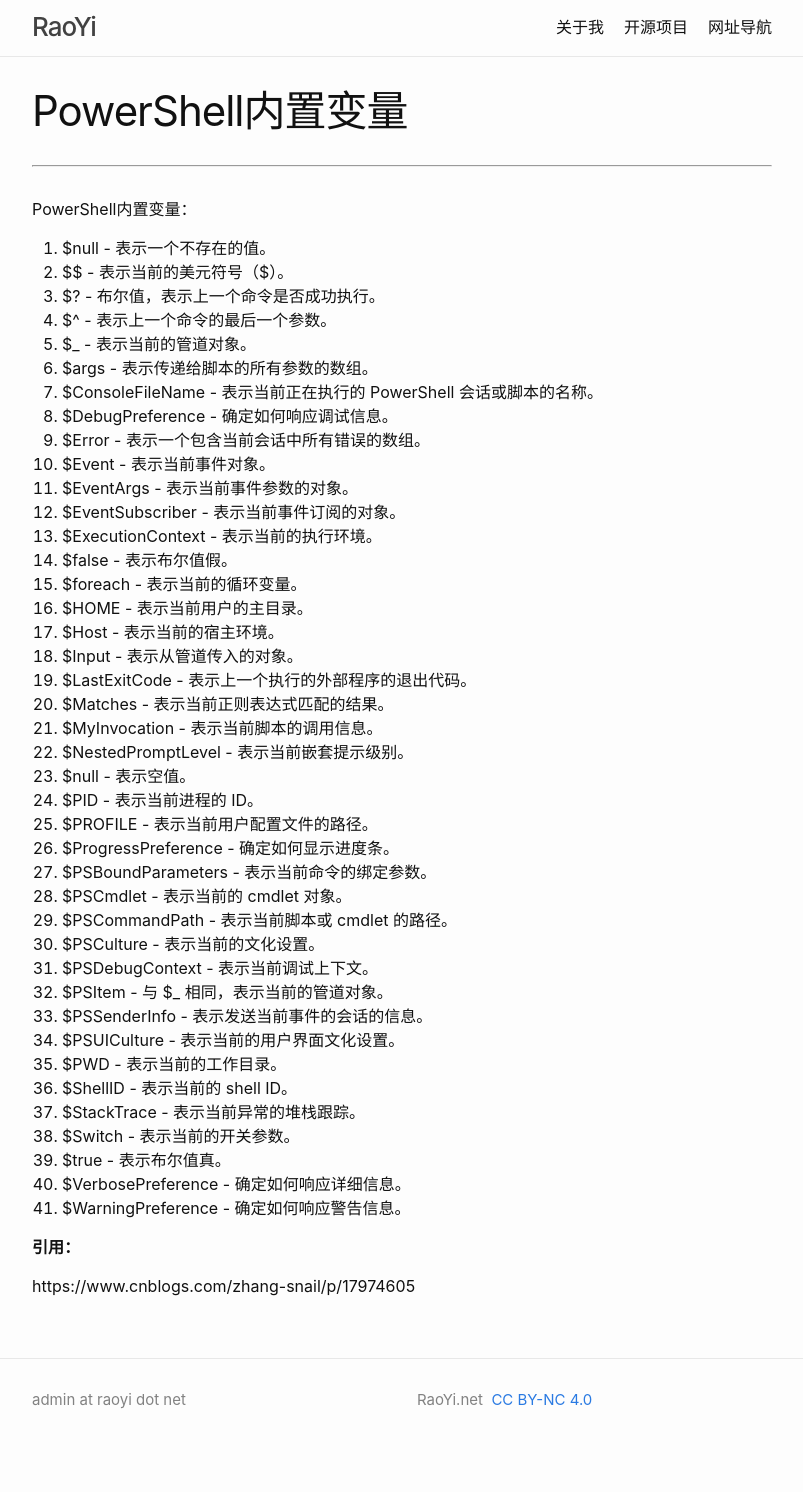
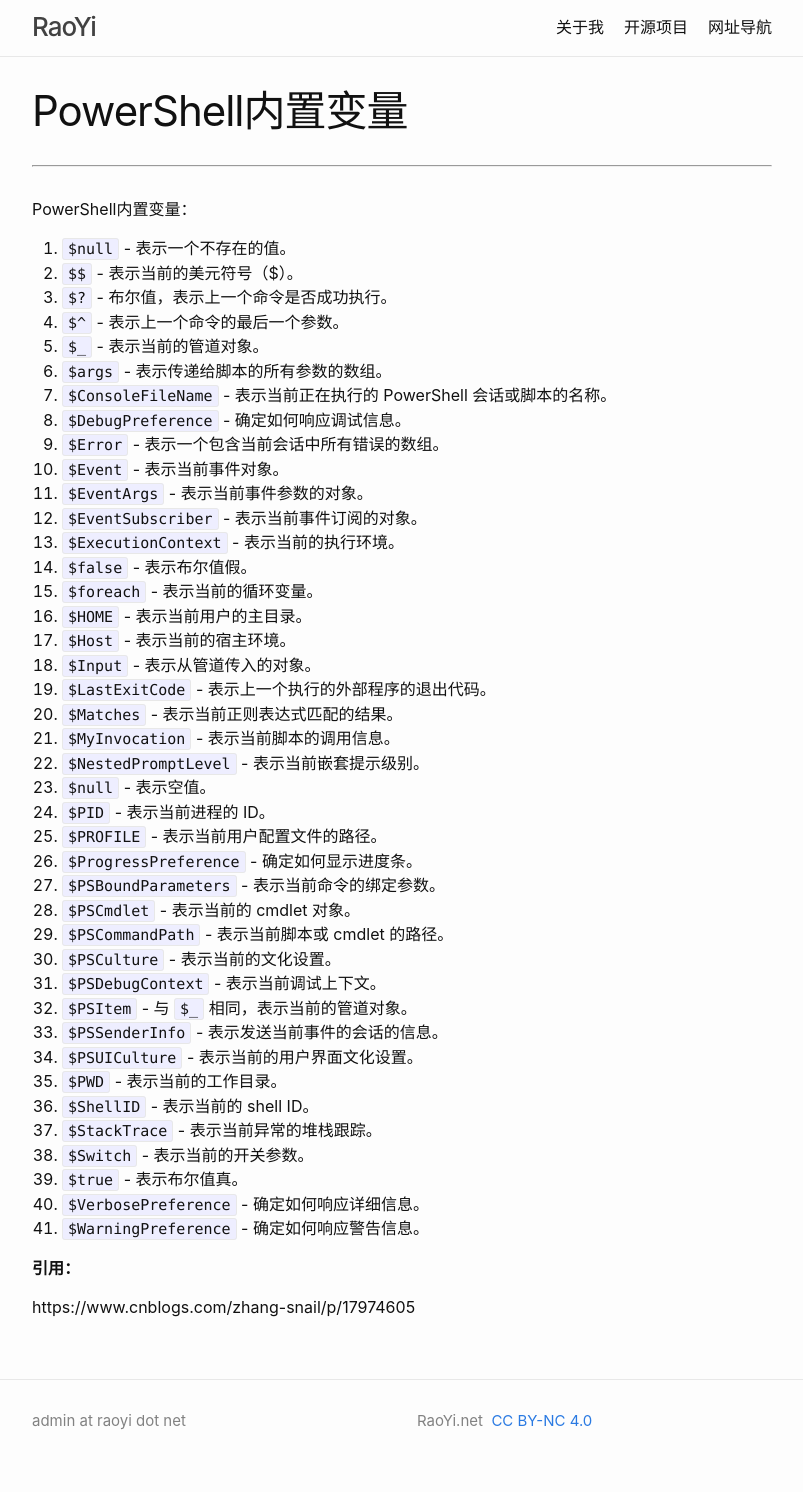
Before and after one commit to raoyi/raoyi.github.io, a Jekyll site: the page built from _posts/2024-12-20-ps_built-in_variables.md, in a window 1280 px wide. Shown: the whole page, without its empty margins (238-1041 px from the left). Built offline with Jekyll 4.4.1, drawn with Linux system fonts in a browser that asks for light colours.

```diff
--- a/_posts/2024-12-20-ps_built-in_variables.md
+++ b/_posts/2024-12-20-ps_built-in_variables.md
@@ -7,47 +7,47 @@ tags:   Windows PowerShell
 
 PowerShell内置变量：
 
-1. $null - 表示一个不存在的值。
-2. $$ - 表示当前的美元符号（$）。
-3. $? - 布尔值，表示上一个命令是否成功执行。
-4. $^ - 表示上一个命令的最后一个参数。
-5. $_ - 表示当前的管道对象。
-6. $args - 表示传递给脚本的所有参数的数组。
-7. $ConsoleFileName - 表示当前正在执行的 PowerShell 会话或脚本的名称。
-8. $DebugPreference - 确定如何响应调试信息。
-9. $Error - 表示一个包含当前会话中所有错误的数组。
-10. $Event - 表示当前事件对象。
-11. $EventArgs - 表示当前事件参数的对象。
-12. $EventSubscriber - 表示当前事件订阅的对象。
-13. $ExecutionContext - 表示当前的执行环境。
-14. $false - 表示布尔值假。
-15. $foreach - 表示当前的循环变量。
-16. $HOME - 表示当前用户的主目录。
-17. $Host - 表示当前的宿主环境。
-18. $Input - 表示从管道传入的对象。
-19. $LastExitCode - 表示上一个执行的外部程序的退出代码。
-20. $Matches - 表示当前正则表达式匹配的结果。
-21. $MyInvocation - 表示当前脚本的调用信息。
-22. $NestedPromptLevel - 表示当前嵌套提示级别。
-23. $null - 表示空值。
-24. $PID - 表示当前进程的 ID。
-25. $PROFILE - 表示当前用户配置文件的路径。
-26. $ProgressPreference - 确定如何显示进度条。
-27. $PSBoundParameters - 表示当前命令的绑定参数。
-28. $PSCmdlet - 表示当前的 cmdlet 对象。
-29. $PSCommandPath - 表示当前脚本或 cmdlet 的路径。
-30. $PSCulture - 表示当前的文化设置。
-31. $PSDebugContext - 表示当前调试上下文。
-32. $PSItem - 与 $_ 相同，表示当前的管道对象。
-33. $PSSenderInfo - 表示发送当前事件的会话的信息。
-34. $PSUICulture - 表示当前的用户界面文化设置。
-35. $PWD - 表示当前的工作目录。
-36. $ShellID - 表示当前的 shell ID。
-37. $StackTrace - 表示当前异常的堆栈跟踪。
-38. $Switch - 表示当前的开关参数。
-39. $true - 表示布尔值真。
-40. $VerbosePreference - 确定如何响应详细信息。
-41. $WarningPreference - 确定如何响应警告信息。
+1. `$null` - 表示一个不存在的值。
+2. `$$` - 表示当前的美元符号（$）。
+3. `$?` - 布尔值，表示上一个命令是否成功执行。
+4. `$^` - 表示上一个命令的最后一个参数。
+5. `$_` - 表示当前的管道对象。
+6. `$args` - 表示传递给脚本的所有参数的数组。
+7. `$ConsoleFileName` - 表示当前正在执行的 PowerShell 会话或脚本的名称。
+8. `$DebugPreference` - 确定如何响应调试信息。
+9. `$Error` - 表示一个包含当前会话中所有错误的数组。
+10. `$Event` - 表示当前事件对象。
+11. `$EventArgs` - 表示当前事件参数的对象。
+12. `$EventSubscriber` - 表示当前事件订阅的对象。
+13. `$ExecutionContext` - 表示当前的执行环境。
+14. `$false` - 表示布尔值假。
+15. `$foreach` - 表示当前的循环变量。
+16. `$HOME` - 表示当前用户的主目录。
+17. `$Host` - 表示当前的宿主环境。
+18. `$Input` - 表示从管道传入的对象。
+19. `$LastExitCode` - 表示上一个执行的外部程序的退出代码。
+20. `$Matches` - 表示当前正则表达式匹配的结果。
+21. `$MyInvocation` - 表示当前脚本的调用信息。
+22. `$NestedPromptLevel` - 表示当前嵌套提示级别。
+23. `$null` - 表示空值。
+24. `$PID` - 表示当前进程的 ID。
+25. `$PROFILE` - 表示当前用户配置文件的路径。
+26. `$ProgressPreference` - 确定如何显示进度条。
+27. `$PSBoundParameters` - 表示当前命令的绑定参数。
+28. `$PSCmdlet` - 表示当前的 cmdlet 对象。
+29. `$PSCommandPath` - 表示当前脚本或 cmdlet 的路径。
+30. `$PSCulture` - 表示当前的文化设置。
+31. `$PSDebugContext` - 表示当前调试上下文。
+32. `$PSItem` - 与 `$_` 相同，表示当前的管道对象。
+33. `$PSSenderInfo` - 表示发送当前事件的会话的信息。
+34. `$PSUICulture` - 表示当前的用户界面文化设置。
+35. `$PWD` - 表示当前的工作目录。
+36. `$ShellID` - 表示当前的 shell ID。
+37. `$StackTrace` - 表示当前异常的堆栈跟踪。
+38. `$Switch` - 表示当前的开关参数。
+39. `$true` - 表示布尔值真。
+40. `$VerbosePreference` - 确定如何响应详细信息。
+41. `$WarningPreference` - 确定如何响应警告信息。
 
 **引用：**
 
```
